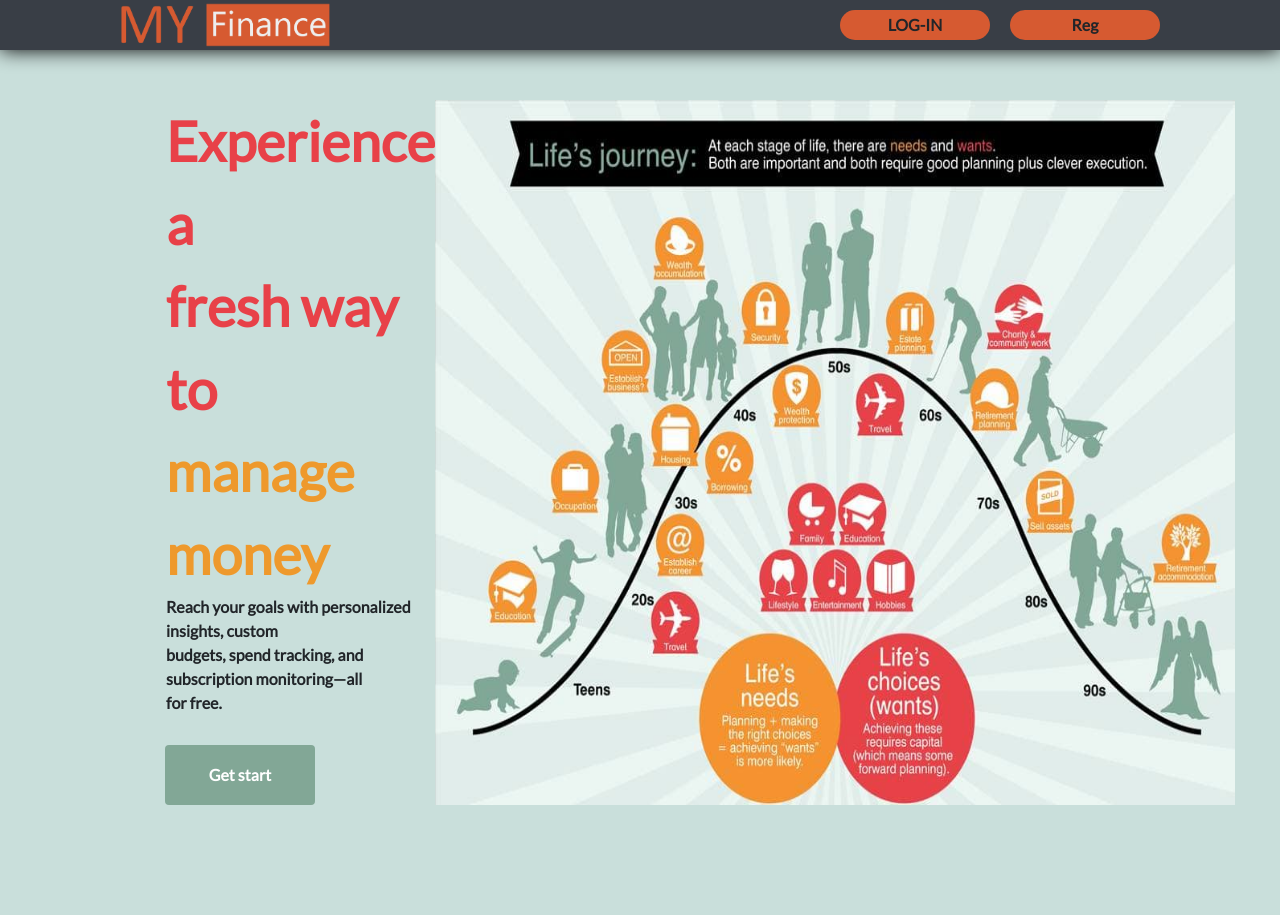
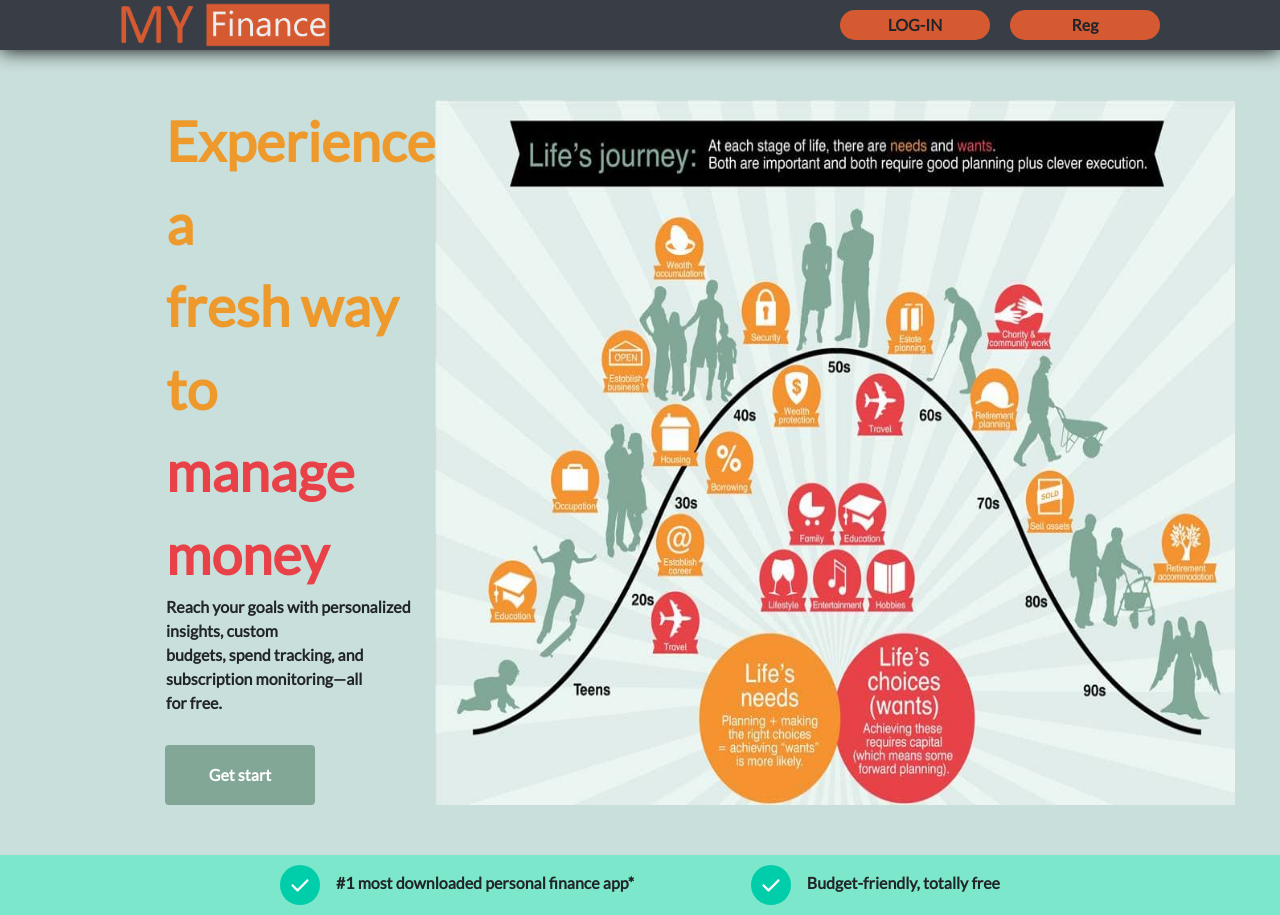
Before and after one commit to MariamGevorgyan/Manage_my_finance, a React (Create React App) app: page / in a window 1280 px wide. Before the commit the page ends 855 px from the top, so only its background shows below. Built offline with nearby package versions, Linux system fonts and the light colour scheme.

Commit message:
leading page any changes

```diff
--- a/src/components/leadingPage/LeadingPage.js
+++ b/src/components/leadingPage/LeadingPage.js
@@ -2,9 +2,11 @@ import React from 'react'
 import './leading.css'
 import img from './img.jpg'
 import { Link } from 'react-router-dom'
+import icon from './v.svg'
 
 export default function LeadingPage() {
     return (
+        <>
             <div className="leadingContent">
                 <div className="content">
                     <span className="content_1">
@@ -18,11 +20,34 @@ export default function LeadingPage() {
                         monitoring—all <br />
                         for free.
                     </span>
-                <Link to="/registration">
+                    <Link to="/registartion">
                         <button className="get-start btn">Get start</button>
                     </Link>
                 </div>
                 <img className="content_img" src={img} />
             </div>
+            <div class="afther_footer">
+                <div>
+                    <svg
+                        width="40"
+                        height="40"
+                        xmlns="http://www.w3.org/2000/svg"
+                    >
+                        <image href={icon} height="40" width="40" />
+                    </svg>
+                    <span>#1 most downloaded personal finance app*</span>
+                </div>
+                <div>
+                    <svg
+                        width="40"
+                        height="40"
+                        xmlns="http://www.w3.org/2000/svg"
+                    >
+                        <image href={icon} height="40" width="40" />
+                    </svg>
+                    <span>Budget-friendly, totally free</span>
+                </div>
+            </div>
+        </>
     )
 }
--- a/src/components/leadingPage/leading.css
+++ b/src/components/leadingPage/leading.css
@@ -8,11 +8,12 @@ body {
 .content_1 {
     font-size: 55px;
     font-weight: 700;
-    color: #e84148;
+    color: #ee992c;
 }
 .content_2 {
     font-weight: 700;
-    color: #ee992c;
+    color: #e84148;
+
     font-size: 55px;
 }
 .content_3 {
@@ -35,3 +36,14 @@ body {
 .content_img {
     width: 800px;
 }
+.afther_footer {
+    background-color: #7ce7cb;
+    display: flex;
+    justify-content: space-between;
+    align-items: center;
+    flex-direction: row;
+    padding: 10px 280px;
+}
+.afther_footer span {
+    font-weight: 700;
+}
```
Also changed, not shown: src/components/leadingPage/v.svg (added), 1 other file (tests, documents, lock files or other folders). Lines whose indentation alone changed are shown as unchanged.
